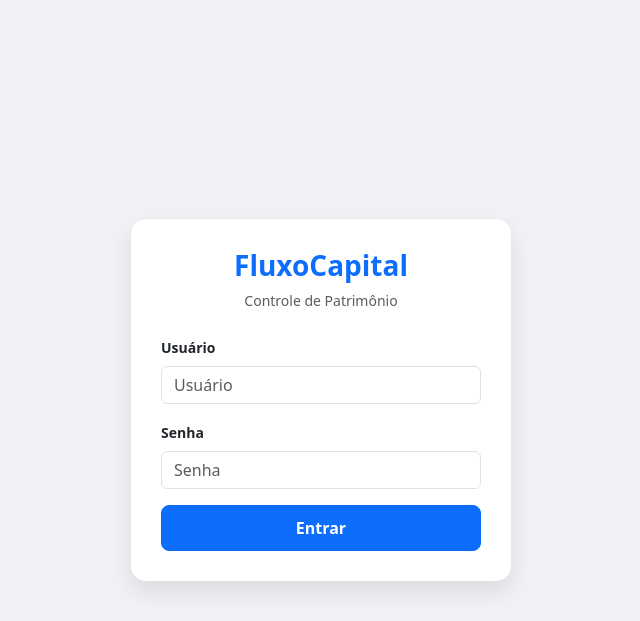
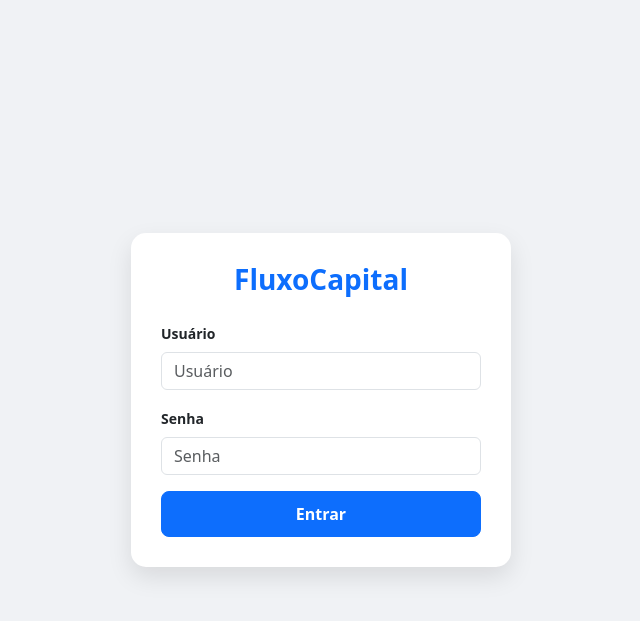
Before and after one commit to leoabvleo/fluxocapital_vercel, a Flask app: page /login in a window 1280 px wide. Shown: the top 621 px of the page, without its empty margins (319-959 px from the left). Run offline with Flask 3, Linux system fonts and the light colour scheme; some libraries are stand-ins or nearby versions.

Commit message:
Update login.html

```diff
--- a/templates/login.html
+++ b/templates/login.html
@@ -42,7 +42,7 @@
     <div class="login-card">
         <div class="text-center mb-4">
             <h3 class="fw-bold text-primary">FluxoCapital</h3>
-            <p class="text-muted small">Controle de Patrimônio</p>
+
         </div>
 
         {% with messages = get_flashed_messages(with_categories=true) %}
```
